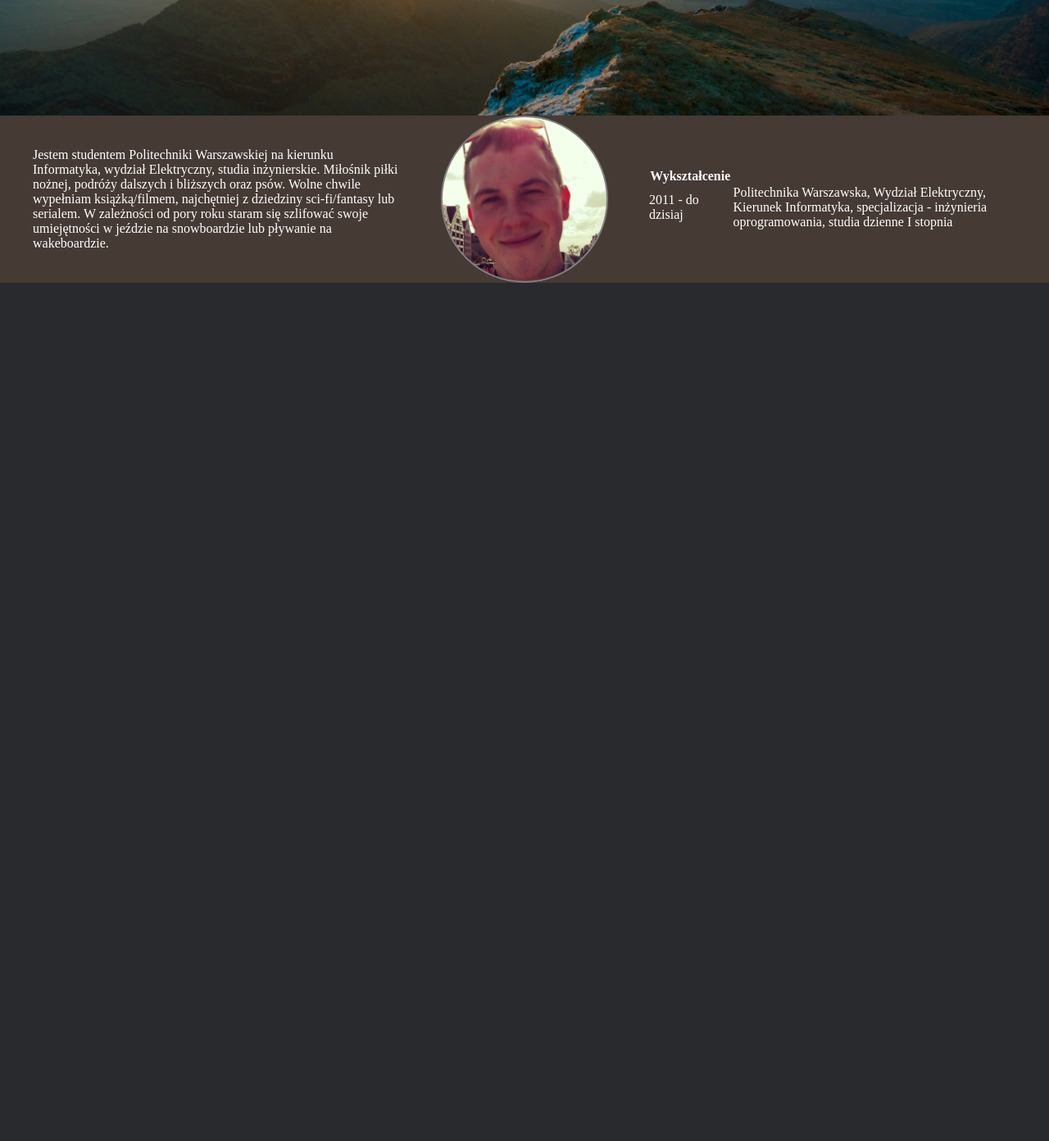
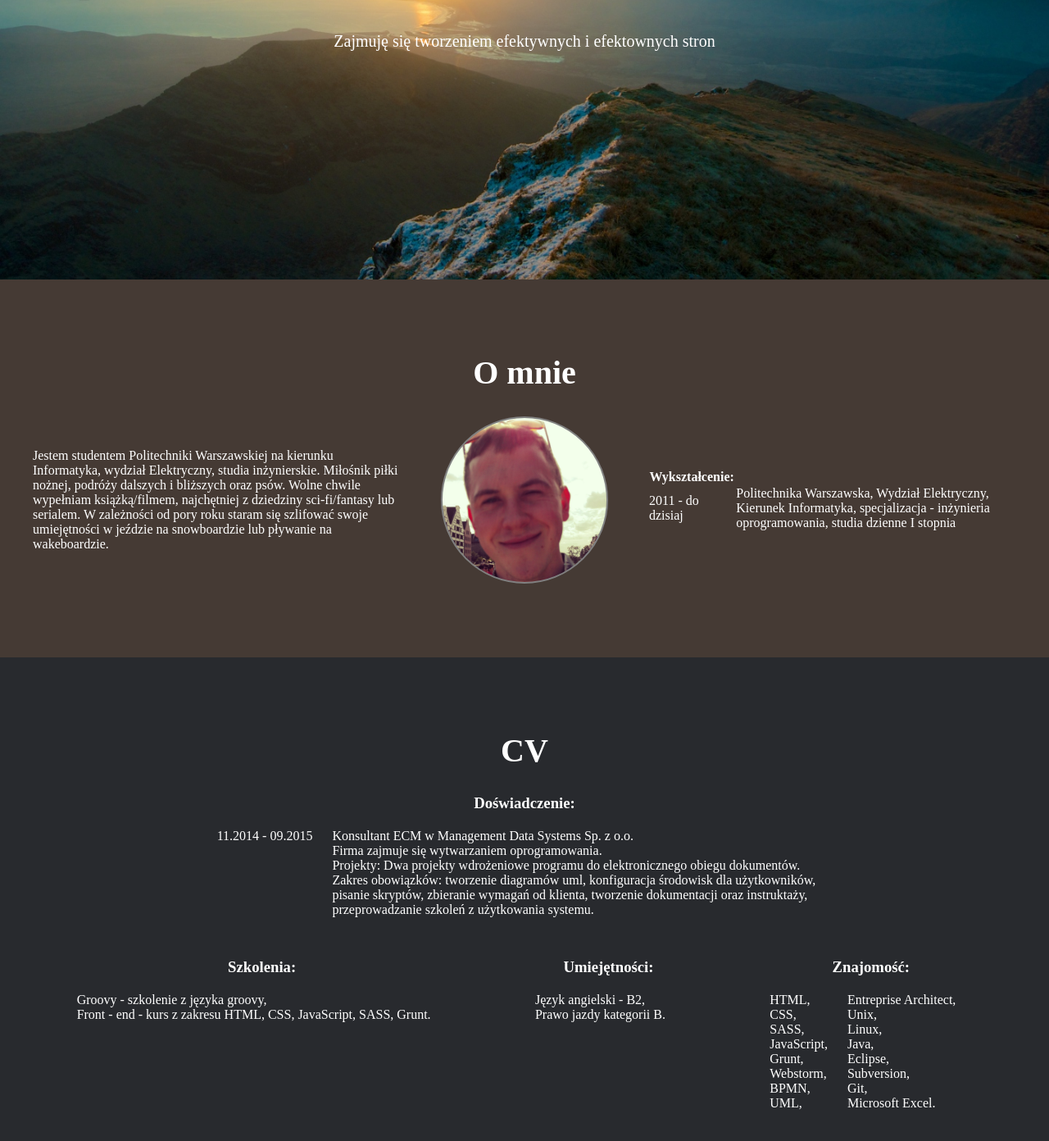
Before and after one commit to Handeras/Portfolio---Kurs-FrontEnd, a plain HTML site: page index.html in a window 1280 px wide. Shown: the part 446-1838 px from the top of the page at 82% size. Before the commit the page ends 800 px from the top, so only its background shows below. Drawn offline with Linux system fonts and the light colour scheme.

Commit message:
Adding cv section

```diff
--- a/index.html
+++ b/index.html
@@ -23,6 +23,7 @@
         <p>Zajmuję się tworzeniem efektywnych i efektownych stron</p>
     </header>
     <div id="about">
+        <h1><strong>O mnie</strong></h1>
         <div class="about">
             <p class="introduction">
                 Jestem studentem Politechniki Warszawskiej na kierunku Informatyka, wydział Elektryczny, studia
@@ -30,14 +31,12 @@
                 książką/filmem, najchętniej z dziedziny sci-fi/fantasy lub serialem. W zależności od pory roku staram
                 się szlifować swoje umiejętności w jeździe na snowboardzie lub pływanie na wakeboardzie.
             </p>
-            <div class="circle">
-
-            </div>
+            <div class="circle"></div>
             <div class="education">
                 <table>
                     <tr>
                         <th>
-                            Wykształcenie
+                            Wykształcenie:
                         </th>
                     </tr>
                     <tr>
@@ -53,8 +52,100 @@
             </div>
         </div>
     </div>
-    <div id="cv" class="cv">
+    <div id="cv">
+        <h1><strong>CV</strong></h1>
+        <div class="cv">
+            <div class="experience">
+                <h3>Doświadczenie:</h3>
+                <p>11.2014 - 09.2015</p>
+                <p>Konsultant ECM w Management Data Systems Sp. z o.o.<br>
+                    Firma zajmuje się wytwarzaniem oprogramowania.<br>
+                    Projekty: Dwa projekty wdrożeniowe programu do elektronicznego obiegu dokumentów.<br>
+                    Zakres obowiązków: tworzenie diagramów uml, konfiguracja środowisk dla użytkowników,<br> pisanie skryptów, zbieranie wymagań od klienta, tworzenie dokumentacji oraz instruktaży,<br> przeprowadzanie szkoleń z użytkowania systemu.
+                </p>
 
+
+            </div>
+            <div class="knowledge">
+                <div class="trainings">
+                    <h3>Szkolenia:</h3>
+                    <ul>
+                        <li>
+                            Groovy - szkolenie z języka groovy,
+                        </li>
+                        <li>
+                            Front - end - kurs z zakresu HTML, CSS, JavaScript, SASS, Grunt.
+                        </li>
+                    </ul>
+                </div>
+                <div class="skills">
+                    <h3>Umiejętności:</h3>
+                    <ul>
+                        <li>
+                            Język angielski - B2,
+                        </li>
+                        <li>
+                            Prawo jazdy kategorii B.
+                        </li>
+                    </ul>
+                </div>
+                <div class="knows">
+                    <h3>Znajomość:</h3>
+                    <ul>
+                        <li>
+                            HTML,
+                        </li>
+                        <li>
+                            CSS,
+                        </li>
+                        <li>
+                            SASS,
+                        </li>
+                        <li>
+                            JavaScript,
+                        </li>
+                        <li>
+                            Grunt,
+                        </li>
+                        <li>
+                            Webstorm,
+                        </li>
+                        <li>
+                            BPMN,
+                        </li>
+                        <li>
+                            UML,
+                        </li>
+                    </ul>
+                    <ul>
+                        <li>
+                            Entreprise Architect,
+                        </li>
+                        <li>
+                            Unix,
+                        </li>
+                        <li>
+                            Linux,
+                        </li>
+                        <li>
+                            Java,
+                        </li>
+                        <li>
+                            Eclipse,
+                        </li>
+                        <li>
+                            Subversion,
+                        </li>
+                        <li>
+                            Git,
+                        </li>
+                        <li>
+                            Microsoft Excel.
+                        </li>
+                    </ul>
+                </div>
+            </div>
+        </div>
     </div>
     <div id="portfolio" class="portfolio">
 
--- a/style.css
+++ b/style.css
@@ -23,7 +23,7 @@ nav {
     font-size: 24px; }
 
 header {
-  height: 500px;
+  height: 700px;
   background-image: url("bg1.jpg");
   background-position: center;
   background-repeat: no-repeat;
@@ -40,7 +40,12 @@ header {
     font-size: 20px; }
 
 #about {
+  padding: 90px 0;
   background: #453a34; }
+  #about h1 {
+    text-align: center;
+    padding-bottom: 30px;
+    font-size: 40px; }
 
 .about {
   max-width: 1200px;
@@ -62,4 +67,37 @@ header {
 .introduction, .education {
   max-width: 450px; }
 
+#cv {
+  padding: 90px 0; }
+  #cv h1 {
+    text-align: center;
+    padding-bottom: 30px;
+    font-size: 40px; }
+
+.cv {
+  max-width: 1200px;
+  margin: auto;
+  display: flex;
+  flex-direction: column;
+  justify-content: space-between;
+  align-items: center;
+  position: relative; }
+  .cv h3 {
+    text-align: center;
+    padding-bottom: 20px; }
+  .cv p {
+    display: inline-block;
+    padding-right: 20px;
+    vertical-align: text-top; }
+  .cv ul {
+    display: inline-block;
+    padding-right: 20px;
+    list-style-type: none; }
+
+.knowledge {
+  min-width: 1200px;
+  display: flex;
+  justify-content: space-around;
+  margin-top: 50px; }
+
 /*# sourceMappingURL=style.css.map */
```
